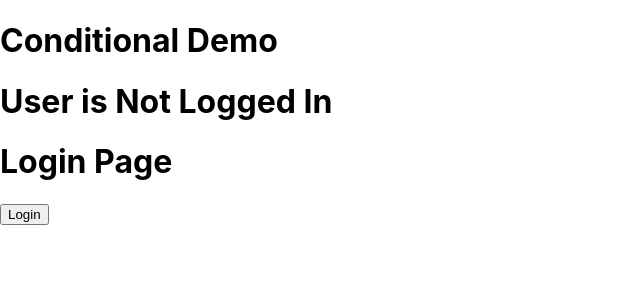
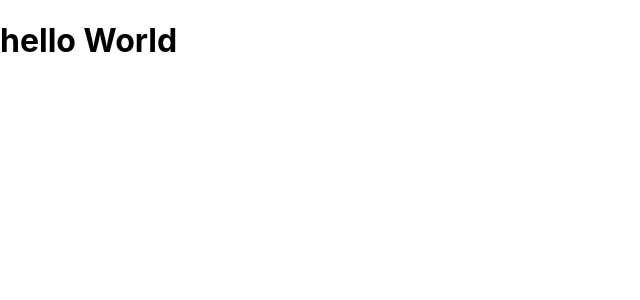
Before and after one commit to dac-2022/day18-my-react-app, a React (Create React App) app: page / in a window 1280 px wide. Shown: the top 300 px of the page, without its empty margins (0-640 px from the left). Built offline with nearby package versions, Linux system fonts and the light colour scheme.

Commit message:
b5 bootstrap.

```diff
--- a/src/App.js
+++ b/src/App.js
@@ -1,50 +1,7 @@
-import { useState } from "react";
-
 function App() {
-  let [login, setLogin] = useState(false);
   return (
     <div>
-      <h1>Conditional Demo</h1>
-      {login ? (
-        <LoggedInUser setLogin={setLogin} />
-      ) : (
-        <NotLoggedInUser setLogin={setLogin} />
-      )}
-    </div>
-  );
-}
-
-function LoggedInUser({ setLogin }) {
-  const changeLoginStatus = () => {
-    setLogin(false);
-  };
-
-  return (
-    <div>
-      <h1>User is Logged In</h1>
-
-      <h1>Home Page</h1>
-      <input type="button" value="Logout" onClick={changeLoginStatus} />
-      <p>
-        Lorem ipsum dolor sit amet consectetur adipisicing elit. A doloremque
-        architecto omnis! Maxime placeat expedita nesciunt, aperiam dicta
-        deserunt illum numquam veniam ullam dolorum maiores quod! Illum,
-        veritatis! Quibusdam, dolores!
-      </p>
-    </div>
-  );
-}
-
-function NotLoggedInUser({ setLogin }) {
-  const changeLoginStatus = () => {
-    setLogin(true);
-  };
-
-  return (
-    <div>
-      <h1>User is Not Logged In</h1>
-      <h1>Login Page</h1>
-      <input type="button" value="Login" onClick={changeLoginStatus} />
+      <h1>hello World</h1>
     </div>
   );
 }
```
